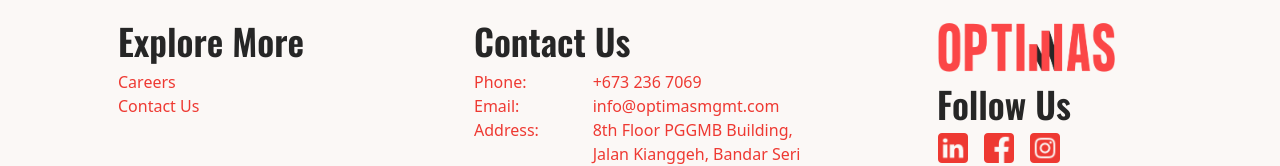
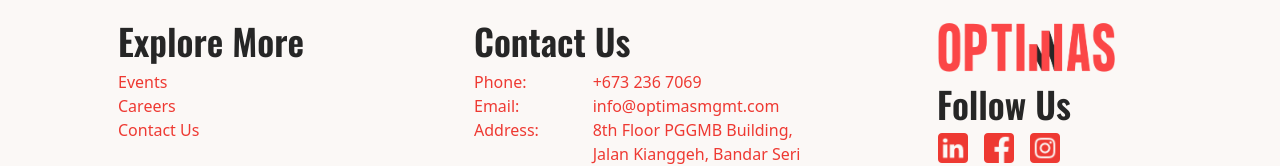
Before and after one commit to ying29ho/optimasdev, a Next.js app: page / in a window 1280 px wide. Shown: the part 4278-4444 px from the top of the page. Built offline with nearby package versions, Linux system fonts and the light colour scheme; no server answers.

Commit message:
added events in footer

```diff
--- a/components/Footer.js
+++ b/components/Footer.js
@@ -31,6 +31,9 @@
               <div className="col-sm-4 mt-5">
                 <h3 style={{fontSize: "40px"}}>Explore More</h3>
                 <div className="row" style={{fontSize: "30px"}}>
+                <Link className="" href="/events/8YrHJivGVmt">
+                    <a className="">Events</a>
+                  </Link>
                   <a >Careers</a>
                   <Link className="" href="/contact">
                     <a className="">Contact Us</a>
@@ -117,6 +120,9 @@
               <div className="col-sm-4 ">
                 <h3>Explore More</h3>
                 <div className="row">
+                  <Link className="" href="/events/8YrHJivGVmt">
+                    <a className="">Events</a>
+                  </Link>
                   <a>Careers</a>
                   <Link className="" href="/contact">
                     <a className="">Contact Us</a>
```
Also changed, not shown: public/images/event/eventheader.png (deleted).
